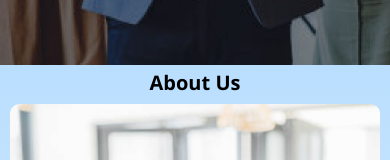
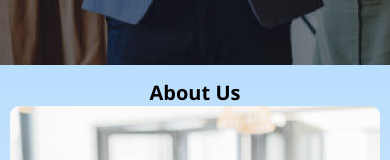
Before and after one commit to Akinyemi04/digital, a React (Create React App) app: page /about in a window 390 px wide. Shown: the part 577-737 px from the top of the page. Built offline with nearby package versions, Linux system fonts and the light colour scheme; a web font is replaced by a local one.

Commit message:
About us page

```diff
--- a/src/Components/About.css
+++ b/src/Components/About.css
@@ -83,7 +83,7 @@
 .about-us p{
 font-family: Open Sans;
 font-size: 20px;
-font-weight: 400;
+font-weight: normal;
 line-height: 44px;
 letter-spacing: -1.5px;
 text-align: left;
@@ -205,7 +205,7 @@ margin-bottom: 30px;
 .team p{
     font-family: "Open Sans";
     font-size: 24px;
-    font-weight: 400;
+    font-weight: normal;
     line-height: 36px;
     letter-spacing: -1.5px;
     text-align: center;
@@ -254,7 +254,7 @@ margin-bottom: 30px;
 
 .mobile-h2{
     display: block;
-    padding-bottom: 8px;
+    padding-top: 10px;
     font-size: 20px;
    line-height: 26px;
 }
--- a/src/Components/Courses.js
+++ b/src/Components/Courses.js
@@ -22,7 +22,7 @@ const Courses = () => {
         <img src={introImg} alt="" />
       </div>
 
-     /* Courses */
+    { /* Courses */}
 
     <div className="All-courses">
         <h2>All Courses</h2>
```
